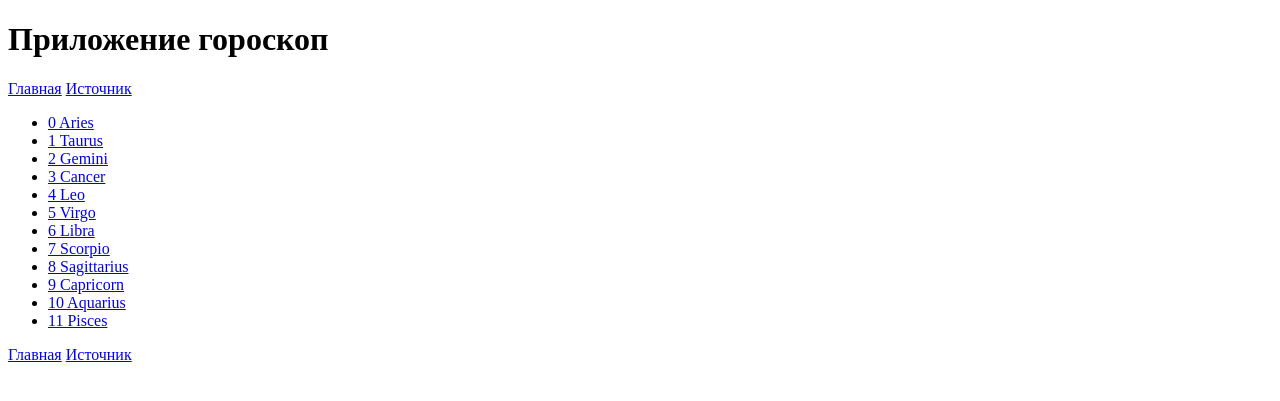
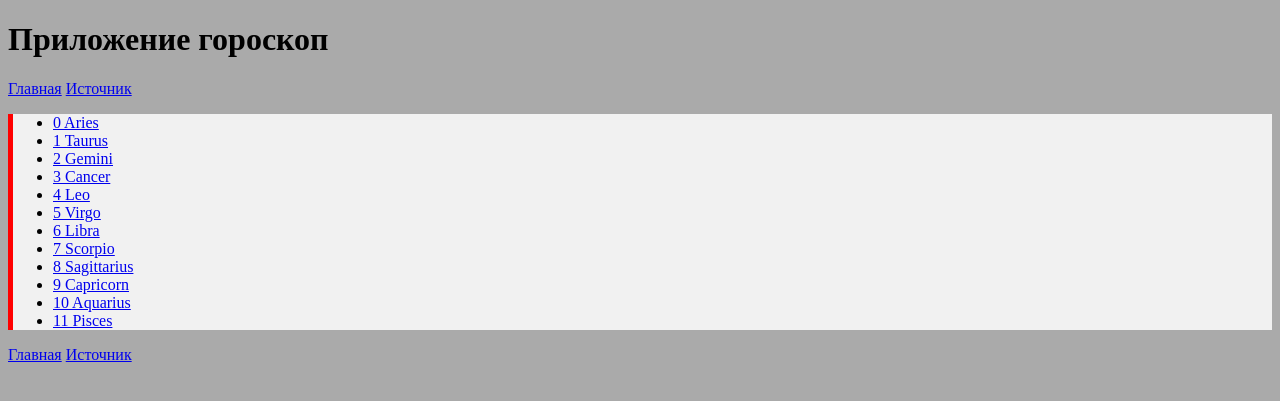
Before and after one commit to BadBrownBear/djangoProjects, a Django app: page /horoscope/ in a window 1280 px wide. Shown: the top 401 px of the page. Run offline with Django 4.2, Linux system fonts and the light colour scheme.

Commit message:
Static css

```diff
--- /dev/null
+++ b/my_page/horoscope/static/horoscope/css/index.css
@@ -0,0 +1,4 @@
+ul {
+    border-left: 5px solid red;
+    background-color: #f1f1f1;
+}
--- /dev/null
+++ b/my_page/horoscope/static/horoscope/css/info.css
@@ -0,0 +1,3 @@
+h2 {
+    color: #333333;
+}
--- a/my_page/horoscope/templates/horoscope/index.html
+++ b/my_page/horoscope/templates/horoscope/index.html
@@ -1,4 +1,10 @@
 {% extends 'base.html' %}
+
+{% load static %}
+
+{% block css_add %}
+<link rel="stylesheet" href="{% static 'horoscope/css/index.css' %}">
+{% endblock %}
 
 {% block title %}
 Гороскоп
--- a/my_page/horoscope/templates/horoscope/info_zodiac.html
+++ b/my_page/horoscope/templates/horoscope/info_zodiac.html
@@ -1,4 +1,10 @@
 {% extends 'base.html' %}
+
+{% load static %}
+
+{% block css_add %}
+<link rel="stylesheet" href="{% static 'horoscope/css/info.css' %}">
+{% endblock %}
 
 {% block title %}
 Гороскоп для {{ sign|title }}
--- a/my_page/my_page/settings.py
+++ b/my_page/my_page/settings.py
@@ -122,6 +122,9 @@ USE_TZ = True
 # https://docs.djangoproject.com/en/4.2/howto/static-files/
 
 STATIC_URL = 'static/'
+STATICFILES_DIRS = [
+    BASE_DIR / 'static'
+]
 
 # Default primary key field type
 # https://docs.djangoproject.com/en/4.2/ref/settings/#default-auto-field
--- /dev/null
+++ b/my_page/static/css/base.css
@@ -0,0 +1,3 @@
+html {
+    background-color: #aaaaaa;
+}
--- a/my_page/templates/base.html
+++ b/my_page/templates/base.html
@@ -1,8 +1,12 @@
+{% load static %}
+
 <!DOCTYPE html>
 <html lang="en">
 <head>
     <meta charset="UTF-8">
     <title>{% block title %}{% endblock %}</title>
+    <link rel="stylesheet" href="{% static 'css/base.css' %}">
+    {% block css_add %}{% endblock %}
 </head>
 <body>
 <h1>Приложение гороскоп</h1>
```
